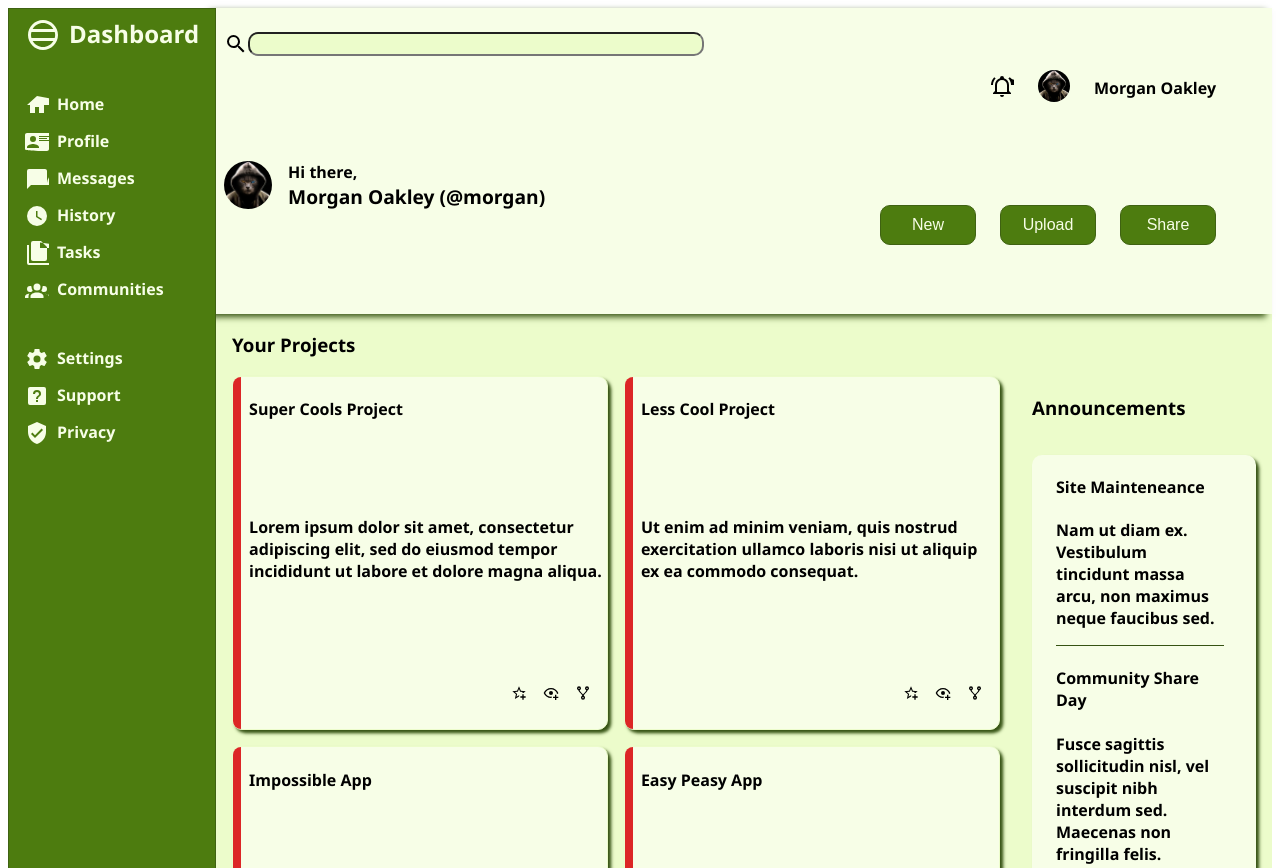
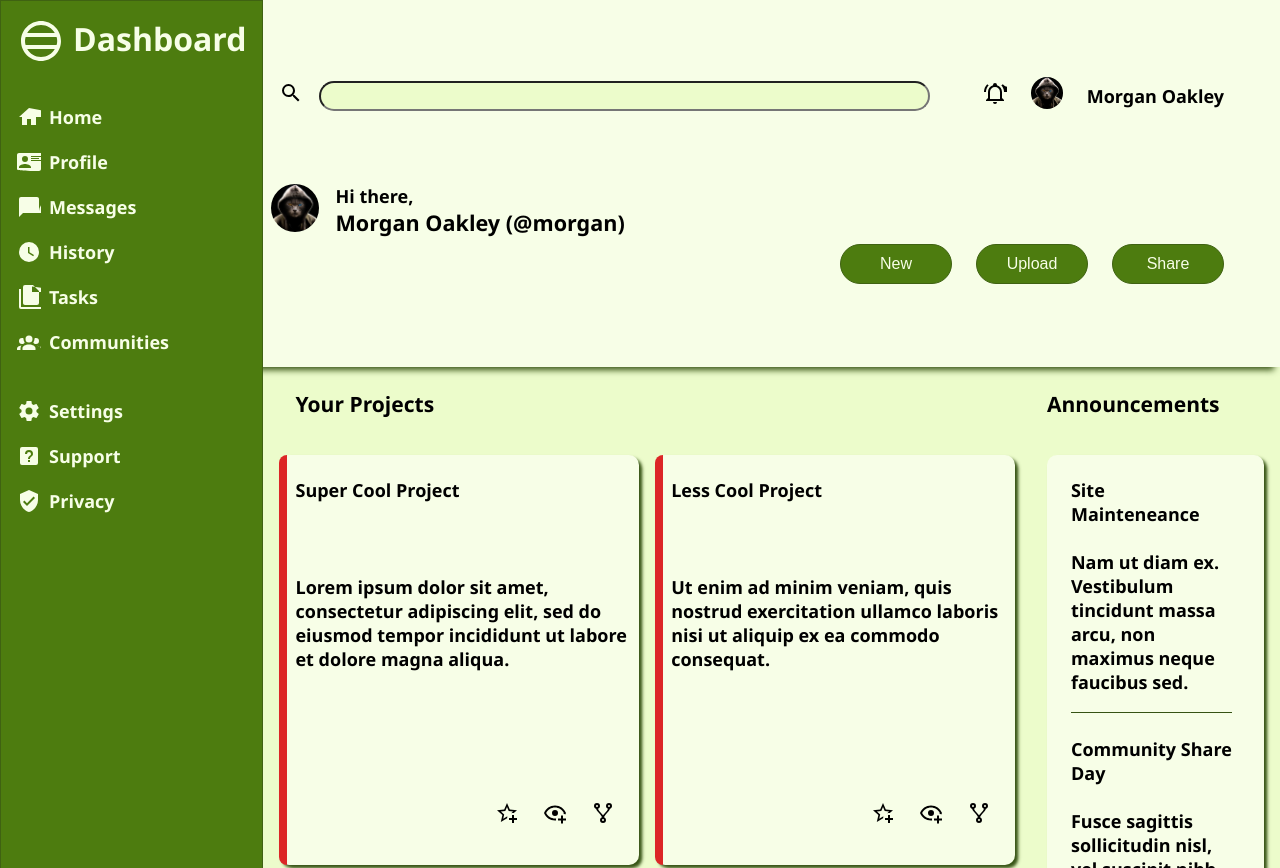
Before and after one commit to silviu-alexandru/theOdinProject, a plain HTML site: page html-advanced/grid/full dashbord design/index.html in a window 1280 px wide. Shown: the top 868 px of the page. Drawn offline with Linux system fonts and the light colour scheme.

Commit message:
best form so far

```diff
--- a/html-advanced/grid/full dashbord design/index.html
+++ b/html-advanced/grid/full dashbord design/index.html
@@ -142,14 +142,17 @@
             </div>
         </div>
         <div id="main-content">
-            <h3>Your Projects</h3>
-            <div id="tiles">
-                <div id="project-tiles">
+            <div id="project-cards">
+                <h3 id="project-heading">Your Projects</h3>
                 <div class="project">
                     <div class="bar"></div>
                     <div class="project-details">
-                            <h4>Super Cools Project</h4>
+                        <div>
+                            <h4>Super Cool Project</h4>
+                        </div>
+                        <div>
                             <p>Lorem ipsum dolor sit amet, consectetur adipiscing elit, sed do eiusmod tempor incididunt ut labore et dolore magna aliqua.</p>
+                        </div>
                         <div class="tile-actions">
                             <img src="star-plus-outline.svg" alt="add to favorites">
                             <img src="eye-plus-outline.svg" alt="follow">
@@ -277,7 +280,7 @@
                     </div>
                 </div>
             </div>
-            </div>
+
         </div>
     </div>
 </body>
--- a/html-advanced/grid/full dashbord design/style.css
+++ b/html-advanced/grid/full dashbord design/style.css
@@ -1,9 +1,12 @@
 #main {
     font-family: 'Segoe UI', Tahoma, Geneva, Verdana, sans-serif;
+    position: absolute;
+    top: 0;
+    left: 0;
     display: grid;
-    grid-template-columns: minmax(min-content, max-content) auto;
+    grid-template-columns: minmax(min-content, 1fr) 5fr;
     grid-template-rows: 1fr 4fr;
-    font-size: medium;
+    font-size: large;
     font-weight: 600;
 /*     justify-content: center;
     width: 100vw;
@@ -11,6 +14,7 @@
     overflow:auto; */
 }
 
+/**/
 #sidebar {
     border: solid #3f6212 1px;
     grid-row: 1 /3 ;
@@ -24,11 +28,11 @@
     cursor: pointer;
 }
 #logo {
-    margin-top: 0.5rem;
+    margin-top: 1rem;
     margin-bottom: 2.5rem;
     display: grid;
     grid-auto-flow: column;
-    font-size: 1.5rem;
+    font-size: 2rem;
     font-weight: 700;
     justify-content: start;
     padding-left: 1rem;
@@ -40,14 +44,14 @@
     cursor: pointer;
 }
 #logo-image {
-    height: 36px;
-    width: 36px;
+    height: 48px;
+    width: 48px;
 }
 #nav {
     display: grid;
     grid-template-columns: auto;
     grid-template-rows: repeat(6, auto);
-    gap: 0.5rem;
+    gap: 1rem;
     margin-bottom: 2.5rem;
 
 }
@@ -63,7 +67,7 @@
     display: grid;
     grid-template-columns: auto;
     grid-template-rows: repeat(3, auto);
-    gap: 0.5rem;
+    gap: 1rem;
     margin-bottom: 2.5rem;
 }
 .options {
@@ -75,6 +79,7 @@
     gap: 0.5rem;
 }
 
+/*HEADER AND SEARCH BAR*/
 #header {
     display:grid;
     z-index: 2;
@@ -86,7 +91,8 @@
 }
 .header-row {
     display: grid;
-    grid-auto-flow: column;
+/*     grid-auto-flow: column; */
+    grid-template-columns: 2fr 1fr;
     gap: 1rem;
 }
 .header-row-1 {
@@ -97,17 +103,19 @@
 }
 #search {
     display: flex;
-    height: 1.5rem;
+    gap: 1rem;
+/*     height: 1.5rem; */
     justify-content: start;
-    padding-left: 0.5rem;
-
+    padding-left: 1rem;
+    align-items: center;
 }
 #search-key {
     background-color: #ecfccb /*#d9f99d*/;
-    border-radius:10px;
+    border-radius:1rem;
     min-width: 10rem;
+    min-height: 1.5rem;
     flex: 1;
-    text-indent: 5px;/*add text-indent*/
+    text-indent: 1rem;/*add text-indent*/
     outline: none;/*also remove outline*/
 }
 #avatar {
@@ -128,9 +136,6 @@
     margin-right: 1.5rem;
     cursor: pointer;
 }
-/* .clickable {
-    cursor: pointer;
-} */
 #user {
     display: flex;
     padding-left: 0.5rem;
@@ -160,50 +165,59 @@
     background-color: #4d7c0f;
     border: 1px solid #3f6212;
     font-size: 1rem;
-    border-radius: 10px;
+    border-radius: 2rem;
     color:#f7fee7;
     min-height: 2.5rem;
-    min-width: 6rem;
+    min-width: 7rem;
     margin-right: 1.5rem;
 }
 #buttons button:hover {
     background-color: #3f6212;
     border: 1px solid #365314;
+    cursor: pointer;
 }
 
+/*CARD AREA*/
 #main-content {
     grid-area: 2/2/3/3;
     background-color: #ecfccb/*#d9f99d*/;
-}
-h3 {
-    padding-left: 1rem;
-}
-#tiles {
     padding-left: 1rem;
     display: grid;
     grid-template-columns: 3fr 1fr;
     gap: 1rem;
 }
-#project-tiles {
+h3 {
+    padding-left: 1rem;
+}
+#project-cards {
     display: grid;
     gap: 1rem;
-    grid-template-columns: auto auto;
+    grid-template-columns: repeat(auto-fit, minmax(300px, 1fr));
+    grid-template-rows: minmax(min-content, max-content) ;
 
+}
+#project-heading {
+    grid-column-start: 1;
+    grid-column-end: -1;
 }
 .project{
     display: grid;
-
     gap: 0.5rem;
     background-color: #f7fee7;
     grid-template-columns: 0.5rem 1fr;
-    border:1px solid #ecfccb;
     box-shadow: 0.2rem 0.2rem 0.2rem #365314/*#d9f99d*/;
     border-radius: 10px;
+    box-sizing: content-box;
 
+}
+.bar{
+    background-color: #dc2626;
+    border-top-left-radius: 10px;
+    border-bottom-left-radius: 10px;
 }
 .project-details {
     display: grid;
-    gap: 0.1rem
+    grid-template-rows: 1fr 2fr 1fr;
 }
 .tile-actions {
     display: flex;
@@ -211,17 +225,10 @@ h3 {
     align-items: center;
 }
 .tile-actions img {
-    margin-right: 1rem;
-}
-.bar{
-
-    background-color: #dc2626;
-    border-top-left-radius: 10px;
-    border-bottom-left-radius: 10px;
-}
-.tile-actions img {
-    max-width: 1rem;
-    max-height: 1rem;
+    margin-right: 1.5rem;
+    max-width: 1.5rem;
+    max-height: 1.5rem;
+    cursor: pointer;
 }
 .other-tiles {
     display: grid;
@@ -253,6 +260,7 @@ h3 {
     grid-template-columns: auto auto;
     box-sizing:content-box;
     margin: 1rem;
+    padding:1rem
 }
 .trends>img {
     max-width: 2rem;
```
Lines whose indentation alone changed are shown as unchanged.
